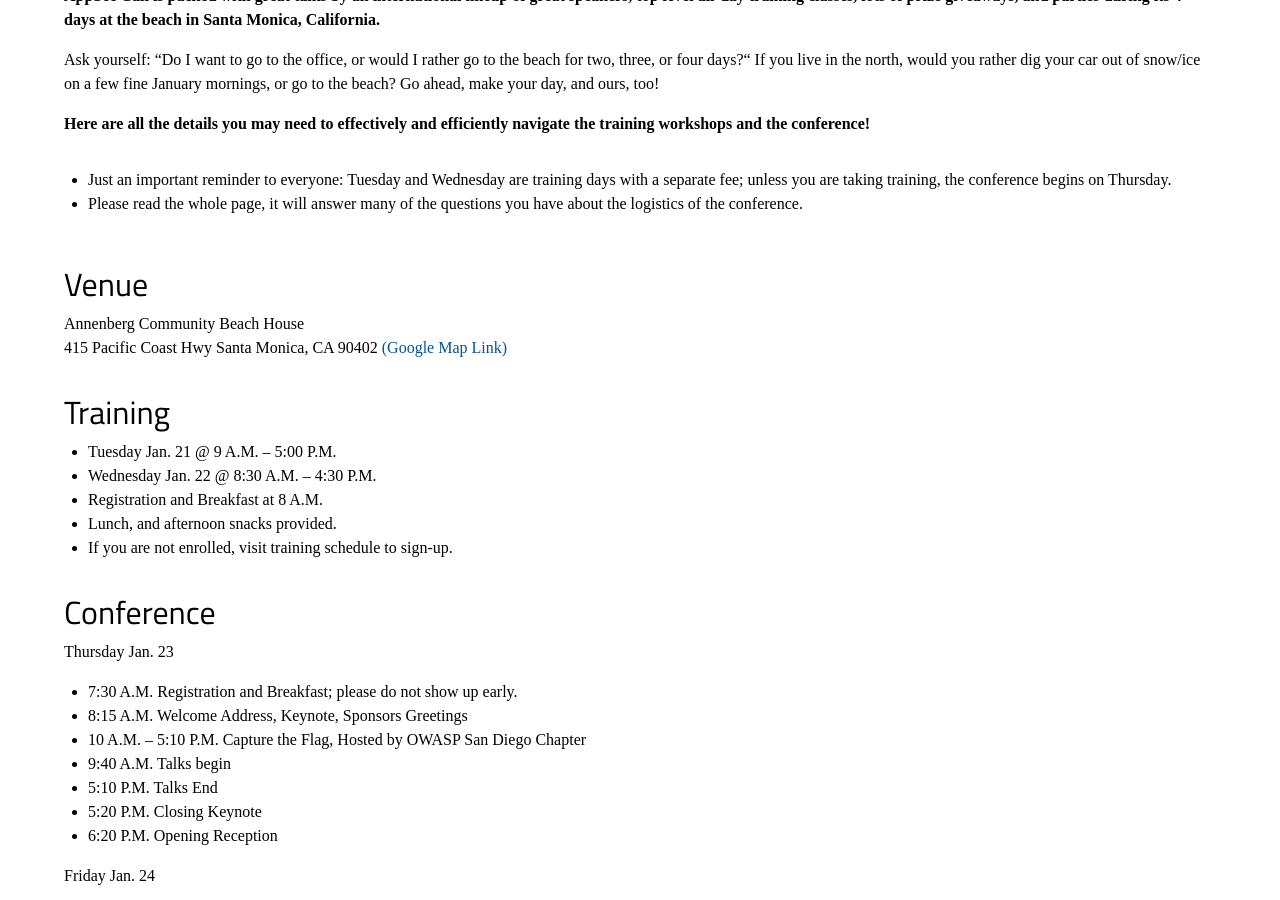
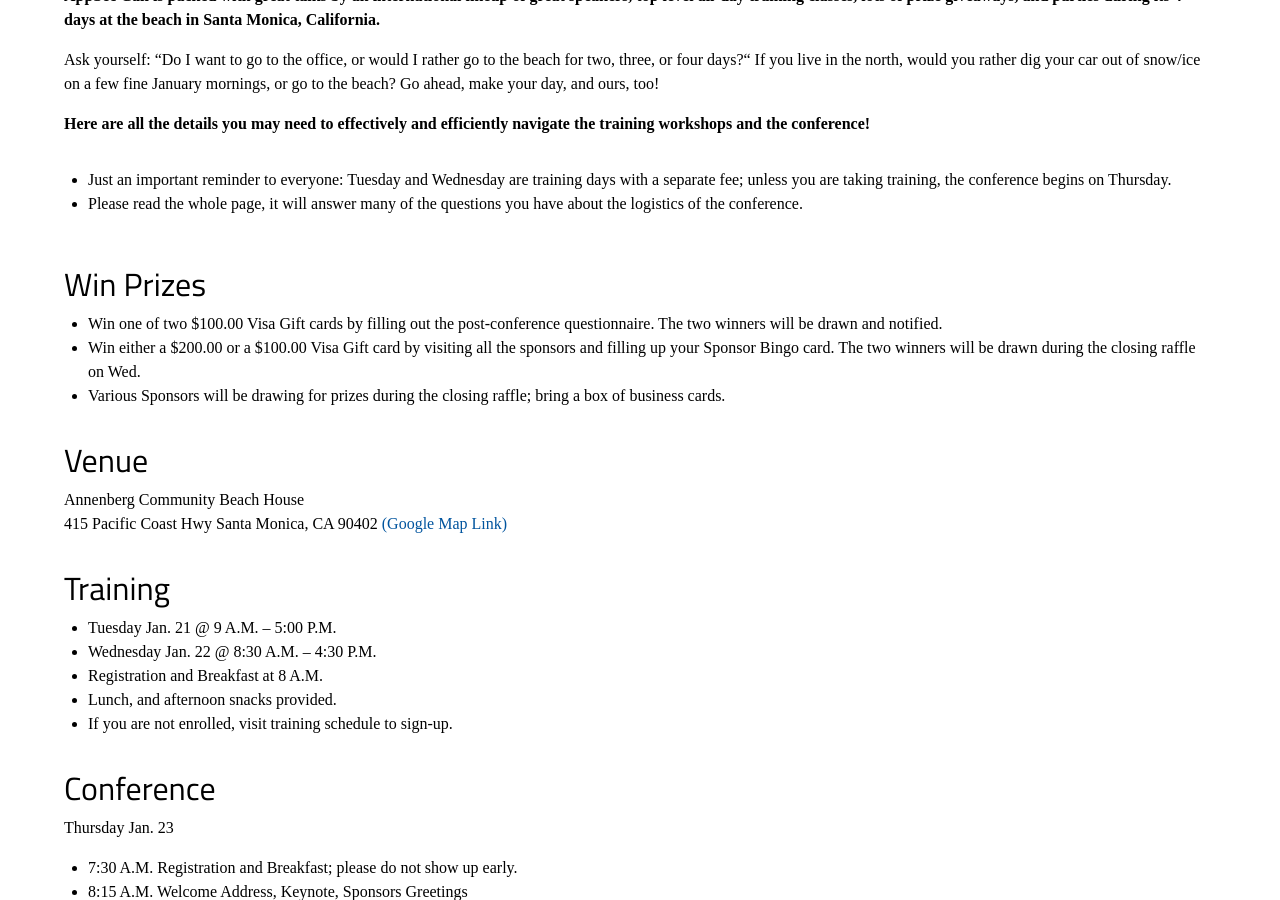
Before and after one commit to OWASP/2020-appseccalifornia, a Jekyll site: the page built from logistics/index.html, in a window 1280 px wide and 900 px high, scrolled down 379 px. Built offline with Jekyll 4.4.1, drawn with Linux system fonts in a browser that asks for light colours; some web fonts are replaced; comment, search, counter and statistics services are not loaded.

Commit message:
adding prize info

```diff
--- a/logistics/index.html
+++ b/logistics/index.html
@@ -16,6 +16,13 @@ Go ahead, make your day, and ours, too!</p>
 <li>Please read the whole page, it will answer many of the questions you have about the logistics of the conference.</li>
 </ul>
 </p>
+<br>
+<h2>Win Prizes</h2>
+<ul>
+<li>Win one of two $100.00 Visa Gift cards by filling out the post-conference questionnaire. The two winners will be drawn and notified.</li>
+<li>Win either a $200.00 or a $100.00 Visa Gift card by visiting all the sponsors and filling up your Sponsor Bingo card. The two winners will be drawn during the closing raffle on Wed.</li>
+<li>Various Sponsors will be drawing for prizes during the closing raffle; bring a box of business cards.</li>
+</ul>
 <br>
 <h2>Venue</h2>
 <p>Annenberg Community Beach House<br/>
```
